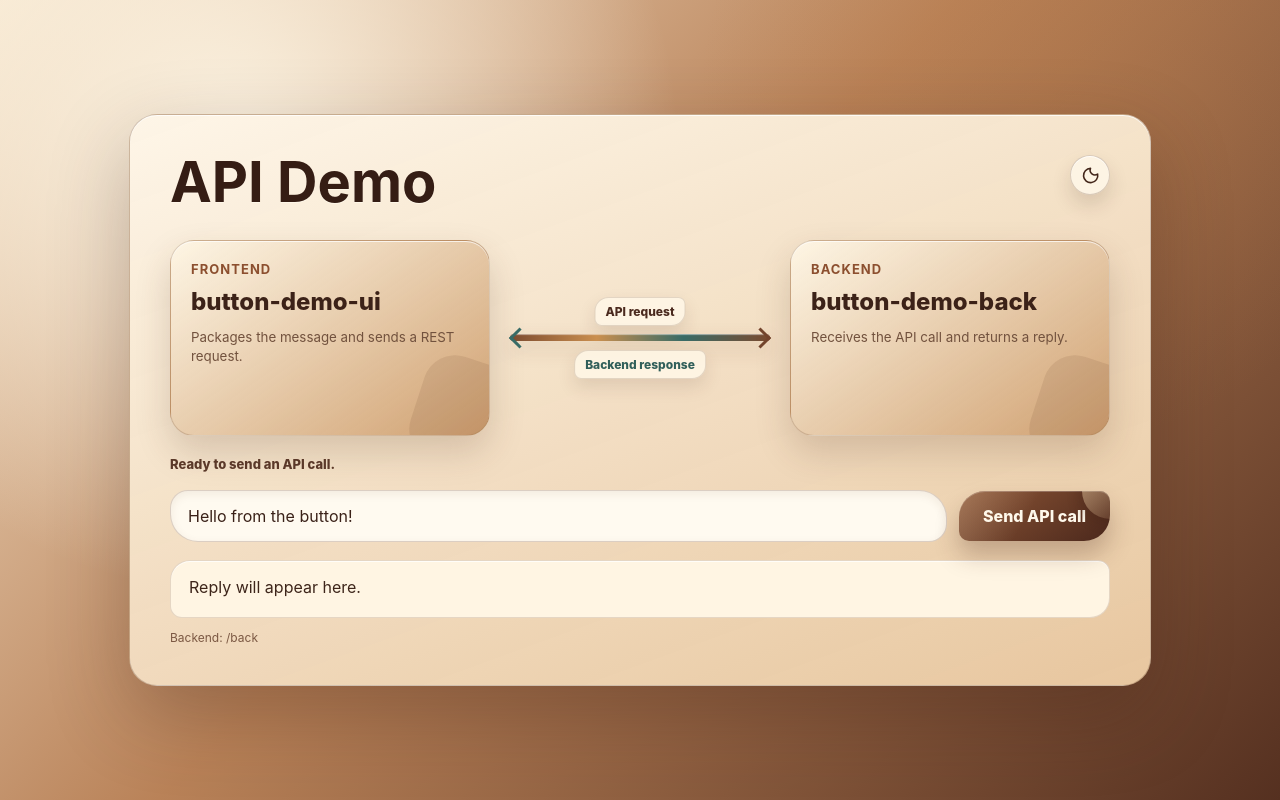
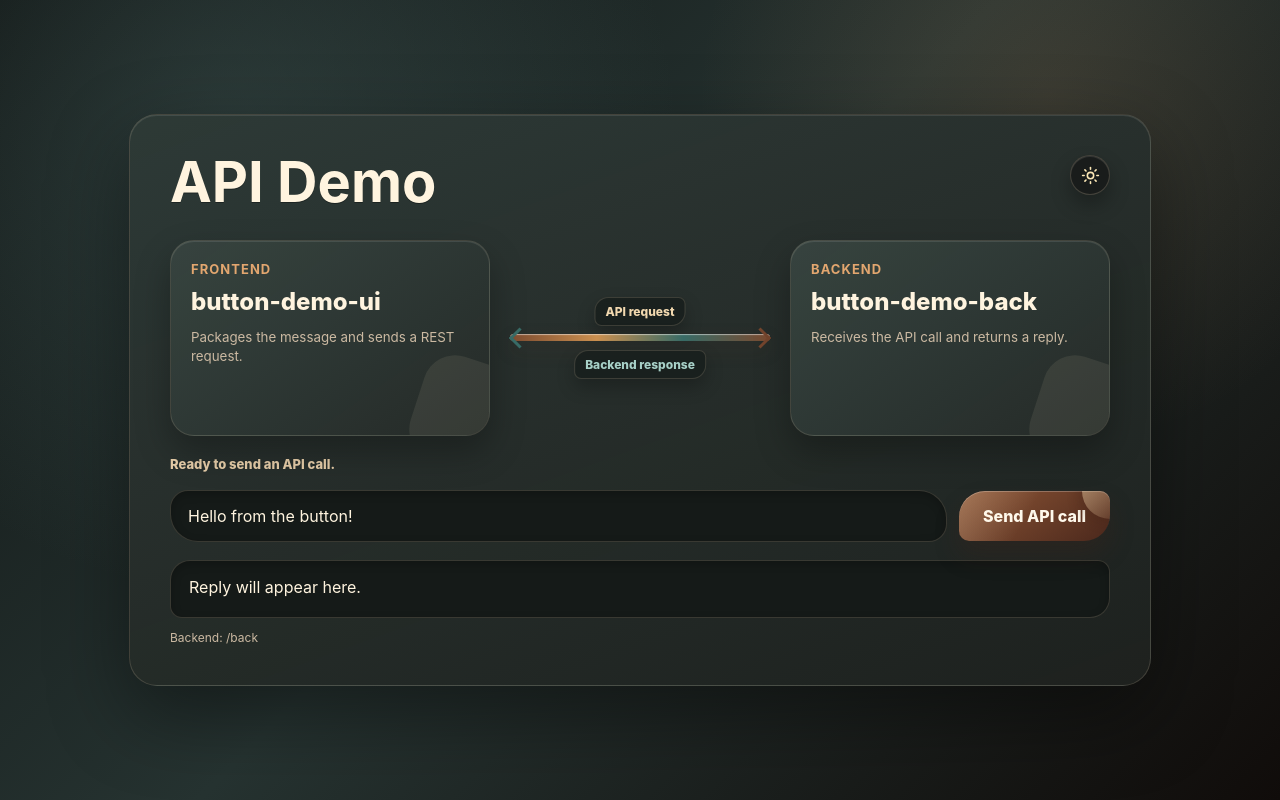
Before and after one commit to willy99/button-demo-ui, a React (Vite) app: page / in a window 1280 px wide. Built offline with nearby package versions, Linux system fonts and the light colour scheme; no server answers.

Commit message:
let us invert the colors to opposite (#10)
Changed the dashboard to load in the existing opposite/dark color palette by default. This keeps the current theme toggle behavior intact while inverting the initial visual appearance.

Verified with `npm run build`.

```diff
--- a/src/App.tsx
+++ b/src/App.tsx
@@ -13,7 +13,7 @@ export default function App() {
   const [message, setMessage] = useState("Hello from the button!");
   const [reply, setReply] = useState(INITIAL_REPLY);
   const [loading, setLoading] = useState(false);
-  const [isDarkMode, setIsDarkMode] = useState(false);
+  const [isDarkMode, setIsDarkMode] = useState(true);
   const hasResponse = reply !== INITIAL_REPLY && !loading;
   const hasError = hasResponse && reply.startsWith("Error:");
   const processStatus = loading
```
